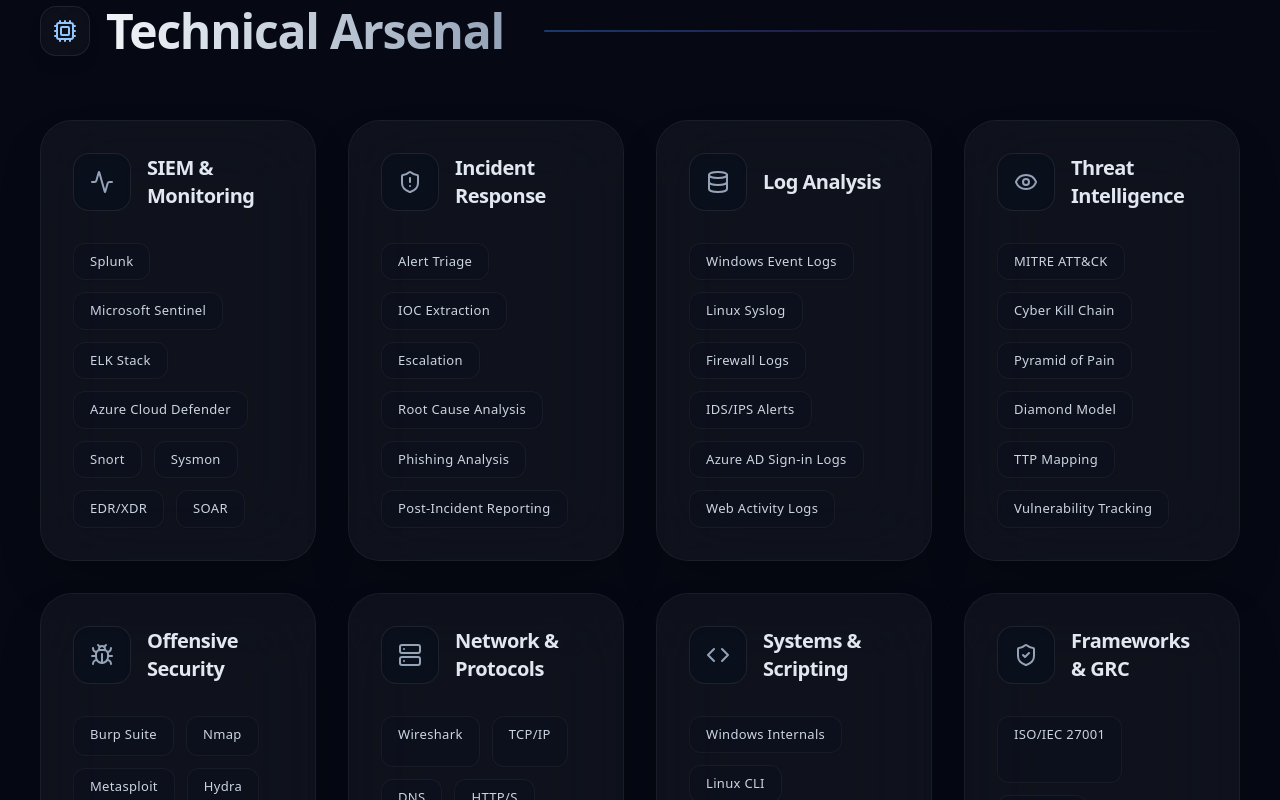
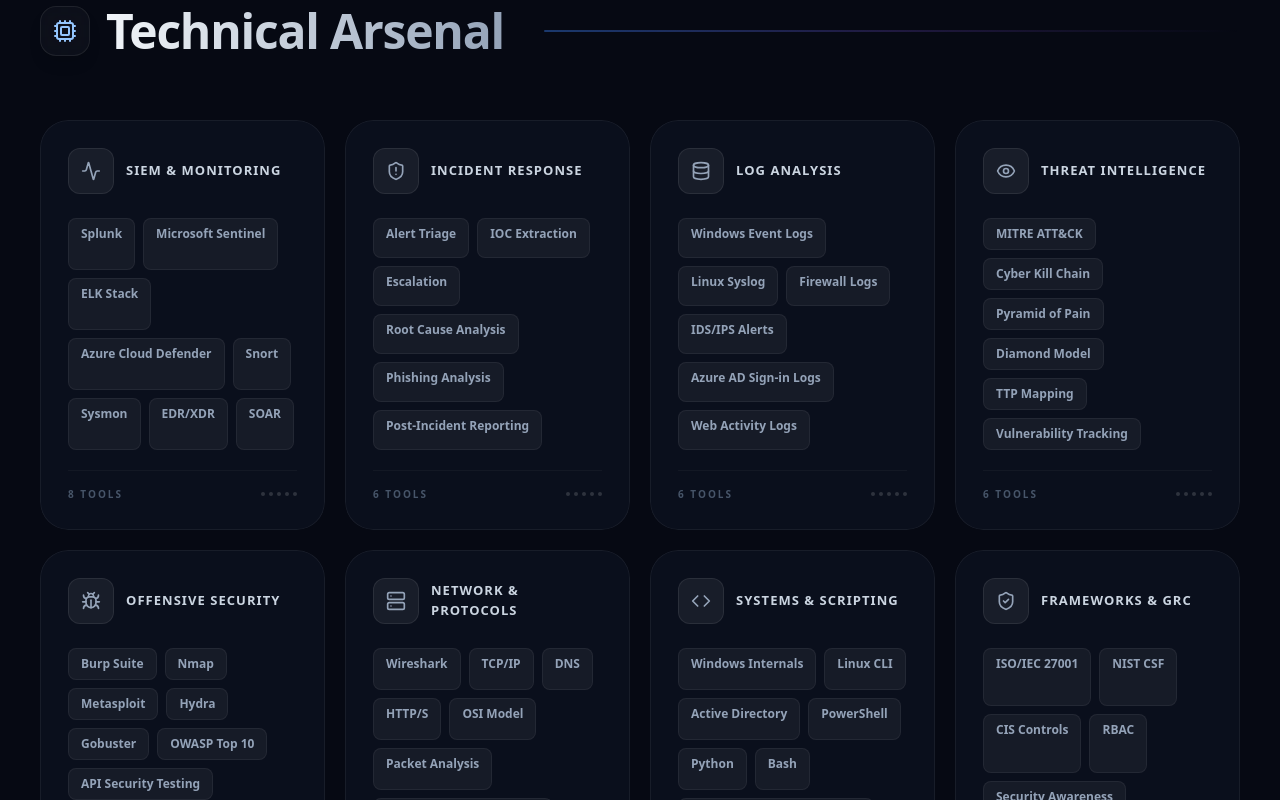
Before and after one commit to ishahzebali/portfolio, a React (Vite) app: page / in a window 1280 px wide. Shown: the part 1420-2220 px from the top of the page. Built offline with nearby package versions, Linux system fonts and the light colour scheme; a small style sheet from the web is missing.

Commit message:
feat: overhaul skills with bento-grid animations and projects with numbered card layout

```diff
--- a/src/App.jsx
+++ b/src/App.jsx
@@ -744,28 +744,69 @@
       <FadeInSection>
         <SectionHeading title="Technical Arsenal" icon={Cpu} />
       </FadeInSection>
-      <div className="grid grid-cols-1 md:grid-cols-2 lg:grid-cols-4 gap-8">
+
+      {/* Big bento-grid layout */}
+      <div className="grid grid-cols-1 sm:grid-cols-2 lg:grid-cols-4 gap-5">
         {RESUME_DATA.skills.map((skillGroup, idx) => (
-          <FadeInSection key={idx} delay={idx * 60}>
-            <TiltCard className="h-full">
-              <div className="bg-[#0A0F1C]/[0.02] dark:bg-white/[0.02] backdrop-blur-2xl border border-slate-200 dark:border-white/[0.05] rounded-[2rem] p-8 hover:bg-[#0A0F1C]/[0.02] dark:bg-white/[0.04] hover:border-blue-500/40 transition-all duration-700 group relative overflow-hidden shadow-2xl h-full flex flex-col">
-                <div className="absolute top-0 left-0 w-full h-[2px] bg-gradient-to-r from-transparent via-blue-500/0 to-transparent group-hover:via-blue-500/80 transition-all duration-700"></div>
-                <div className="flex items-center gap-4 mb-8">
-                  <div className="p-4 bg-white dark:bg-[#0A0F1C] rounded-2xl border border-slate-200 dark:border-white/[0.08] group-hover:border-blue-500/40 shadow-inner transition-colors duration-500">
-                    <skillGroup.icon className="w-6 h-6 text-slate-600 dark:text-slate-400 group-hover:text-blue-500 dark:group-hover:text-blue-400 transition-colors" />
+          <motion.div
+            key={idx}
+            initial={{ opacity: 0, y: 40 }}
+            whileInView={{ opacity: 1, y: 0 }}
+            viewport={{ once: true, margin: '-60px' }}
+            transition={{ duration: 0.55, delay: idx * 0.07, ease: [0.16, 1, 0.3, 1] }}
+            whileHover={{ y: -6, transition: { duration: 0.3 } }}
+            className="group relative rounded-[1.75rem] overflow-hidden cursor-default"
+          >
+            {/* Card bg */}
+            <div className="absolute inset-0 bg-white dark:bg-[#0A0F1C] border border-slate-200 dark:border-white/[0.06] rounded-[1.75rem] transition-all duration-500 group-hover:border-blue-500/40 group-hover:shadow-[0_20px_60px_rgba(59,130,246,0.12)] dark:group-hover:shadow-[0_20px_60px_rgba(59,130,246,0.08)]" />
+            {/* Animated gradient shimmer top */}
+            <div className="absolute top-0 left-0 right-0 h-[2px] bg-gradient-to-r from-transparent via-blue-500 to-transparent opacity-0 group-hover:opacity-100 transition-opacity duration-500" />
+            {/* Corner glow blob */}
+            <div className="absolute -top-8 -right-8 w-24 h-24 rounded-full bg-blue-500/20 blur-2xl opacity-0 group-hover:opacity-100 transition-opacity duration-700 pointer-events-none" />
+
+            <div className="relative z-10 p-7 flex flex-col h-full">
+              {/* Icon + Category header */}
+              <div className="flex items-center gap-3 mb-6">
+                <div className="relative">
+                  <div className="absolute inset-0 rounded-xl bg-blue-500/20 blur-md opacity-0 group-hover:opacity-100 transition-opacity duration-500" />
+                  <div className="relative p-3 bg-slate-100 dark:bg-white/[0.06] rounded-xl border border-slate-200 dark:border-white/[0.08] group-hover:border-blue-500/30 transition-colors duration-400">
+                    <skillGroup.icon className="w-5 h-5 text-slate-500 dark:text-slate-400 group-hover:text-blue-500 transition-colors duration-300" />
                   </div>
-                  <h3 className="text-xl font-bold text-slate-800 dark:text-slate-200 group-hover:text-slate-900 dark:group-hover:text-white transition-colors tracking-tight">{skillGroup.category}</h3>
                 </div>
-                <div className="flex flex-wrap gap-3 flex-grow">
+                <h3 className="text-[13px] font-extrabold text-slate-700 dark:text-slate-300 group-hover:text-slate-900 dark:group-hover:text-white tracking-[0.08em] uppercase transition-colors">
+                  {skillGroup.category}
+                </h3>
+              </div>
+
+              {/* Skill pills */}
+              <div className="flex flex-wrap gap-2 flex-grow">
                 {skillGroup.items.map((skill, sIdx) => (
-                    <span key={sIdx} className="text-[13px] font-medium tracking-wide px-4 py-2 bg-white/50 dark:bg-[#0A0F1C]/50 text-slate-700 dark:text-slate-300 rounded-xl border border-slate-200 dark:border-white/[0.05] group-hover:border-blue-500/30 group-hover:text-blue-700 dark:group-hover:text-blue-200 transition-all shadow-sm">
+                  <motion.span
+                    key={sIdx}
+                    initial={{ opacity: 0, scale: 0.85 }}
+                    whileInView={{ opacity: 1, scale: 1 }}
+                    viewport={{ once: true }}
+                    transition={{ duration: 0.3, delay: idx * 0.06 + sIdx * 0.04 }}
+                    className="text-[12px] font-semibold px-3 py-1.5 rounded-lg bg-slate-100 dark:bg-white/[0.05] text-slate-600 dark:text-slate-400 border border-slate-200/80 dark:border-white/[0.06] group-hover:bg-blue-50 dark:group-hover:bg-blue-500/10 group-hover:text-blue-700 dark:group-hover:text-blue-300 group-hover:border-blue-200 dark:group-hover:border-blue-500/20 transition-all duration-300"
+                  >
                     {skill}
+                  </motion.span>
+                ))}
+              </div>
+
+              {/* Bottom count indicator */}
+              <div className="mt-5 pt-4 border-t border-slate-100 dark:border-white/[0.04] flex items-center justify-between">
+                <span className="text-[10px] font-bold tracking-[0.2em] uppercase text-slate-400 dark:text-slate-600 group-hover:text-blue-400 transition-colors">
+                  {skillGroup.items.length} tools
                 </span>
+                <div className="flex gap-1">
+                  {skillGroup.items.slice(0, 5).map((_, i) => (
+                    <div key={i} className="w-1 h-1 rounded-full bg-slate-300 dark:bg-white/[0.15] group-hover:bg-blue-400 transition-colors duration-300" style={{ transitionDelay: `${i * 50}ms` }} />
                   ))}
                 </div>
               </div>
-            </TiltCard>
-          </FadeInSection>
+            </div>
+          </motion.div>
         ))}
       </div>
     </section>
@@ -815,63 +856,77 @@
       </div>
     </section>
 
-    {/* PROJECTS SECTION - SUPREME ELEGANCE */}
+    {/* PROJECTS SECTION */}
     <section id="projects" className="scroll-mt-40">
       <FadeInSection>
         <SectionHeading title="Simulations & Operations" icon={Crosshair} />
       </FadeInSection>
 
-      <div className="space-y-24 relative before:absolute before:inset-0 before:ml-6 before:-translate-x-px md:before:mx-auto md:before:translate-x-0 before:h-full before:w-[2px] before:bg-gradient-to-b before:from-blue-500/50 before:via-slate-300 dark:before:via-white/[0.1] before:to-transparent">
+      <div className="grid grid-cols-1 lg:grid-cols-2 gap-6">
         {RESUME_DATA.projects.slice(0, 4).map((project, idx) => (
-          <FadeInSection key={idx} delay={idx * 80} direction={idx % 2 === 0 ? "right" : "left"}>
-            <div className="relative w-full group">
+          <motion.div
+            key={idx}
+            initial={{ opacity: 0, y: 50 }}
+            whileInView={{ opacity: 1, y: 0 }}
+            viewport={{ once: true, margin: '-60px' }}
+            transition={{ duration: 0.6, delay: idx * 0.1, ease: [0.16, 1, 0.3, 1] }}
+            whileHover={{ y: -5, transition: { duration: 0.3 } }}
+            className="group relative rounded-[2rem] overflow-hidden cursor-default"
+          >
+            {/* Base card */}
+            <div className="absolute inset-0 bg-white dark:bg-[#0A0F1C] border border-slate-200 dark:border-white/[0.06] rounded-[2rem] transition-all duration-500 group-hover:border-blue-500/30 group-hover:shadow-[0_25px_60px_rgba(59,130,246,0.1)] dark:group-hover:shadow-[0_25px_60px_rgba(59,130,246,0.07)]" />
+            {/* Top gradient line */}
+            <motion.div
+              className="absolute top-0 left-0 right-0 h-[2px] bg-gradient-to-r from-blue-500 via-violet-500 to-blue-400 origin-left"
+              initial={{ scaleX: 0 }}
+              whileInView={{ scaleX: 1 }}
+              viewport={{ once: true }}
+              transition={{ duration: 0.8, delay: idx * 0.1 + 0.3, ease: 'easeOut' }}
+            />
+            {/* Corner glow */}
+            <div className="absolute -bottom-10 -right-10 w-48 h-48 rounded-full bg-blue-500/10 blur-3xl opacity-0 group-hover:opacity-100 transition-opacity duration-700 pointer-events-none" />
 
-              {/* Timeline Node */}
-              <div className="flex items-center justify-center w-12 h-12 rounded-full border-[4px] border-[#060913] bg-blue-500 shadow-[0_0_30px_rgba(59,130,246,0.5)] absolute left-0 md:left-1/2 -translate-x-1/2 z-20 transition-transform duration-700 group-hover:scale-125">
-                <Lock className="w-5 h-5 text-white" />
-              </div>
-
-              {/* Timestamp Badge (Desktop) */}
-              <div className={`hidden md:flex absolute top-3 ${idx % 2 === 0 ? 'right-[calc(50%+4rem)]' : 'left-[calc(50%+4rem)]'} z-10`}>
-                <span className="text-xs font-bold tracking-[0.3em] uppercase px-6 py-2.5 bg-blue-500/10 backdrop-blur-md rounded-full text-blue-600 dark:text-blue-400 border border-blue-500/20 shadow-inner">
+            <div className="relative z-10 p-8 flex flex-col h-full">
+              {/* Header row */}
+              <div className="flex items-start justify-between gap-4 mb-6">
+                <div className="flex-1">
+                  {/* Number + date row */}
+                  <div className="flex items-center gap-3 mb-3">
+                    <span className="text-[11px] font-black tracking-[0.3em] text-blue-500/60 uppercase">0{idx + 1}</span>
+                    <span className="flex-1 h-[1px] bg-blue-500/15"></span>
+                    <span className="text-[10px] font-bold tracking-[0.2em] uppercase px-3 py-1 rounded-full bg-blue-500/10 text-blue-600 dark:text-blue-400 border border-blue-500/15">
                       {project.date}
                     </span>
                   </div>
-
-              {/* Content Card */}
-              <TiltCard className={`w-[calc(100%-4.5rem)] ml-[4.5rem] md:ml-0 md:w-[calc(50%-4rem)] ${idx % 2 === 0 ? 'md:ml-auto' : 'md:mr-auto'}`}>
-                <div className="p-10 rounded-[2.5rem] bg-[#0A0F1C]/[0.02] dark:bg-white/[0.02] backdrop-blur-3xl border border-slate-200 dark:border-white/[0.05] hover:bg-[#0A0F1C]/[0.02] dark:bg-white/[0.03] hover:border-blue-500/40 transition-all duration-700 hover:shadow-[0_20px_70px_rgba(0,0,0,0.3)] dark:hover:shadow-[0_20px_70px_rgba(0,0,0,0.6)] relative overflow-hidden h-full">
-                  <div className="absolute top-0 right-0 w-64 h-64 bg-gradient-to-br from-blue-500/10 to-transparent rounded-bl-full pointer-events-none opacity-0 group-hover:opacity-100 transition-opacity duration-700"></div>
-
-                  <div className="flex flex-col mb-8 relative z-10">
-                    <div className="md:hidden text-blue-500 text-xs font-bold tracking-[0.3em] uppercase mb-4 flex items-center gap-3">
-                      <span className="w-8 h-[1px] bg-blue-500/50"></span>
-                      {project.date}
-                    </div>
-                    <h3 className="text-3xl lg:text-4xl font-extrabold text-slate-800 dark:text-slate-100 leading-tight group-hover:text-blue-700 dark:group-hover:text-blue-300 transition-colors duration-500">{project.title}</h3>
-                    <div className="inline-flex items-center gap-2 mt-4 text-slate-500 dark:text-slate-400 font-bold uppercase tracking-widest text-[10px] bg-slate-100/50 dark:bg-white/[0.05] w-fit px-4 py-1.5 rounded-full border border-slate-200 dark:border-white/[0.05]">
-                      <Briefcase className="w-3 h-3 text-blue-500/70" /> {project.org}
+                  <h3 className="text-xl font-extrabold text-slate-800 dark:text-slate-100 leading-snug group-hover:text-blue-700 dark:group-hover:text-blue-300 transition-colors duration-400">
+                    {project.title}
+                  </h3>
                 </div>
               </div>
 
-                  <ul className="space-y-6 relative z-10">
+              {/* Org badge */}
+              <div className="inline-flex items-center gap-2 mb-6 text-[10px] font-bold uppercase tracking-widest px-3 py-1.5 rounded-xl bg-slate-100 dark:bg-white/[0.05] text-slate-500 dark:text-slate-400 border border-slate-200 dark:border-white/[0.05] w-fit group-hover:border-blue-500/20 transition-colors">
+                <Lock className="w-3 h-3 text-blue-500/60" />
+                {project.org}
+              </div>
+
+              {/* Points */}
+              <ul className="space-y-3 flex-grow">
                 {project.points.map((point, pIdx) => (
-                      <li key={pIdx} className="flex gap-5 text-slate-700 dark:text-slate-300 text-base font-light group/item leading-relaxed">
-                        <ChevronRight className="w-5 h-5 shrink-0 mt-0.5 text-blue-500/40 group-hover/item:text-blue-400 group-hover/item:translate-x-2 transition-all duration-300 ease-out" />
-                        <span className="opacity-80 group-hover/item:opacity-100 transition-opacity duration-300">{point}</span>
+                  <li key={pIdx} className="flex gap-3 text-[13px] text-slate-600 dark:text-slate-400 font-light leading-relaxed group/item">
+                    <span className="w-1.5 h-1.5 rounded-full bg-blue-500/50 shrink-0 mt-1.5 group-hover/item:bg-blue-500 transition-colors duration-200" />
+                    <span className="group-hover/item:text-slate-800 dark:group-hover/item:text-slate-200 transition-colors duration-200">{point}</span>
                   </li>
                 ))}
               </ul>
             </div>
-              </TiltCard>
-            </div>
-          </FadeInSection>
+          </motion.div>
         ))}
       </div>
 
       {/* View All Projects CTA */}
       <FadeInSection delay={400}>
-        <div className="mt-20 flex flex-col items-center gap-4 text-center">
+        <div className="mt-16 flex flex-col items-center gap-4 text-center">
           <p className="text-slate-500 dark:text-slate-400 text-sm font-light">
             Showing <span className="text-blue-500 font-bold">4 of {RESUME_DATA.projects.length}</span> operations
           </p>
```
Lines whose indentation alone changed are shown as unchanged.
